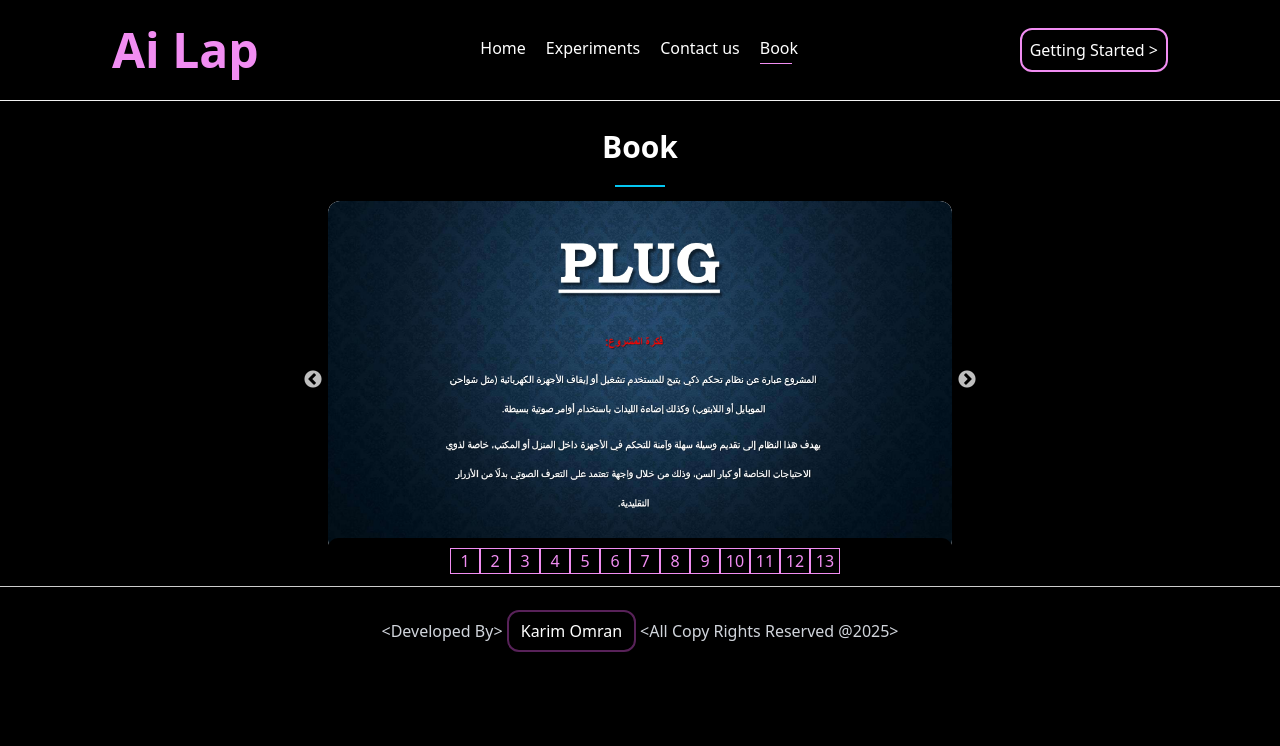
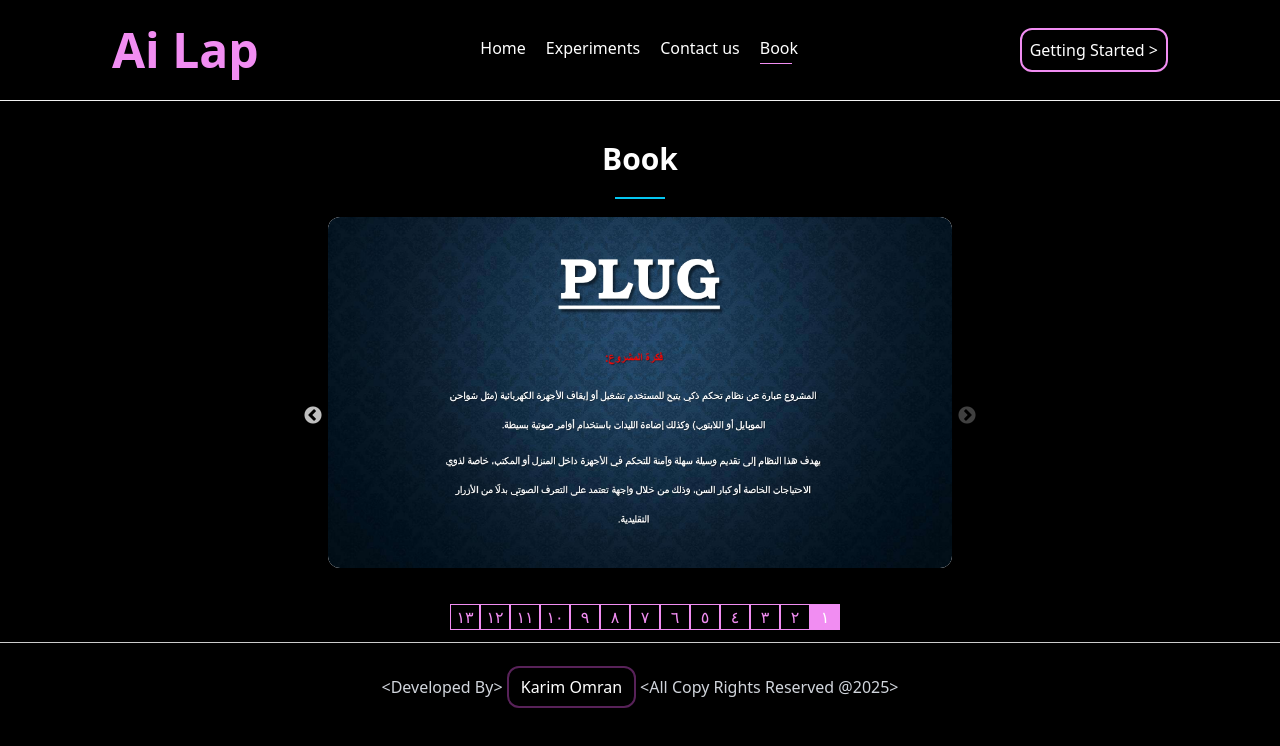
Before and after one commit to eng-KarimOmran/ai-lap, a Next.js app: page /book in a window 1280 px wide. Shown: the top 746 px of the page. Built offline with nearby package versions, Linux system fonts and the light colour scheme.

Commit message:
T commit

```diff
--- a/src/app/book/page.jsx
+++ b/src/app/book/page.jsx
@@ -9,16 +9,17 @@ export default function Book() {
 
     const settings = {
         dots: true,
-        infinite: true,
+        infinite: false,
         speed: 500,
         slidesToShow: 1,
         slidesToScroll: 1,
+        rtl: true,
         appendDots: dots => (
           <div
             style={{
-              backgroundColor: "black",
+              backgroundColor: "transparent",
               borderRadius: "10px",
-              padding: "10px"
+              padding: "10px",
             }}
           >
             <ul style={{ margin: "0px" }}> {dots} </ul>
@@ -32,7 +33,7 @@ export default function Book() {
               border: "1px #F18DF2 solid"
             }}
           >
-            {i + 1}
+            {(13 - i).toString().replace(/\d/g, d => "٠١٢٣٤٥٦٧٨٩"[d])}
           </div>
         )
       };
@@ -40,8 +41,8 @@ export default function Book() {
   return (
     <section className='py-7'>
         <Heading heading={"Book"} />
-        <div className='lg:max-w-[50%] max-w-[90%] mx-auto px-2 mt-2'>
-          <Slider {...settings} className='text-center'>
+        <div className='lg:max-w-[50%] max-w-[90%] mx-auto px-2'>
+          <Slider {...settings} className='text-center pb-10'>
             <div className='bg-gray-300 rounded-xl overflow-hidden'>
               <img className='w-full rounded-xl object-center object-cover block' src="/book/Plug_compressed_pages-to-jpg-0001.jpg" />
             </div>
--- a/src/app/components/Heading/Heading.jsx
+++ b/src/app/components/Heading/Heading.jsx
@@ -2,7 +2,7 @@ import React from 'react'
 
 export default function Heading({heading}) {
   return (
-    <div className='text-center'>
+    <div className='text-center my-3'>
         <h2 className="mb-1 text-3xl font-bold text-white capitalize">{heading}</h2>
         <div className="h-[2px] w-[50px] bg-[#05C7F2] inline-block"></div>
     </div>
--- a/src/app/globals.css
+++ b/src/app/globals.css
@@ -1 +1,5 @@
 @import "tailwindcss";
+.slick-dots li.slick-active div {
+    background-color: #F18DF2;
+    color: white !important;
+}
```
